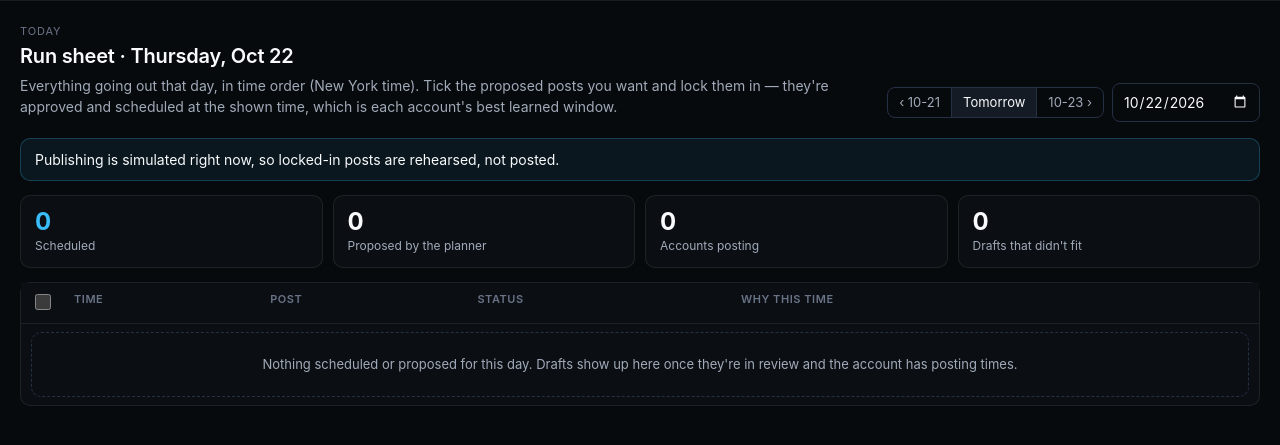
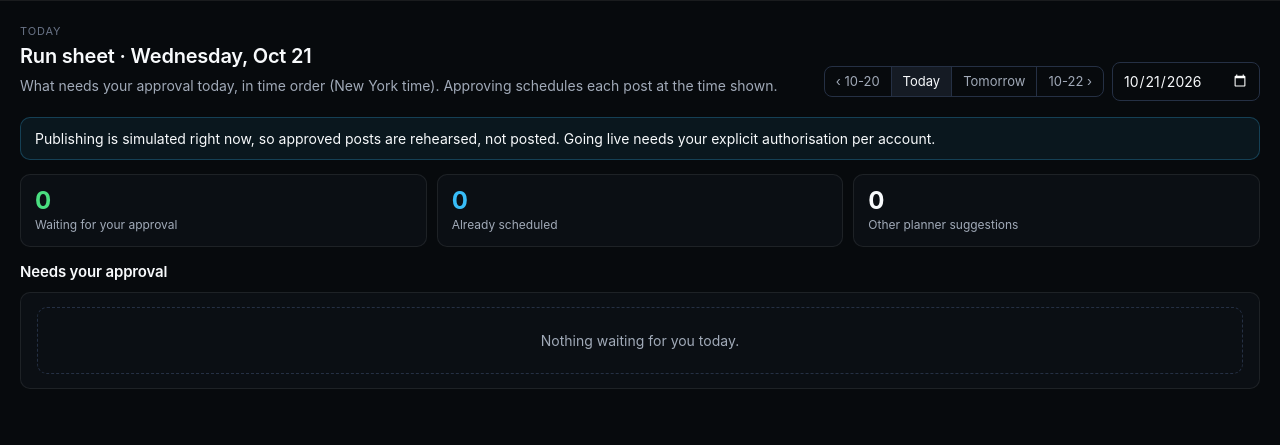
Before and after one commit to pln-byucatonis/social-growth-agent, a FastAPI app: page /runsheet in a window 1280 px wide. Shown: the part 76-521 px from the top of the page. Run offline with FastAPI, Linux system fonts and the light colour scheme; data comes from the database, SQL or seed files in the repository; data that the repository does not hold is empty; some libraries are stand-ins or nearby versions.

Commit message:
Run sheet: opens on today and leads with what needs approval; scheduled posts and other planner suggestions collapse below
Co-Authored-By: Claude Opus 5.5 <noreply@anthropic.com>
Claude-Session: https://claude.ai/code/session_01GCZsLAvTXM8czX1rZofJkm

```diff
--- a/pln_agent/web/app.py
+++ b/pln_agent/web/app.py
@@ -506,10 +506,17 @@ def calendar(request: Request, start: str = ""):
 @app.get("/runsheet", response_class=HTMLResponse)
 def runsheet_page(request: Request, day: str = ""):
     from .. import runsheet
-    d = date.fromisoformat(day) if day else datetime.now(ZoneInfo(settings.timezone)).date() + timedelta(days=1)
+    today = datetime.now(ZoneInfo(settings.timezone)).date()
+    d = (today + timedelta(days=1)) if day == "tomorrow" else (date.fromisoformat(day) if day else today)
     sheet = runsheet.day_sheet(db(), settings, d)
-    return page(request, "runsheet.html", s=sheet, day=d, prev=(d - timedelta(days=1)).isoformat(),
-                next=(d + timedelta(days=1)).isoformat(), bg=bg_status("runsheet"))
+    props = [r for r in sheet["rows"] if r["kind"] == "proposed"]
+    pinned = [r for r in props if r.get("pinned")]
+    # what needs a decision: posts a team challenge pinned for the day; on days without any, the planner's proposals
+    approve = pinned or props
+    return page(request, "runsheet.html", s=sheet, day=d, today=today, prev=(d - timedelta(days=1)).isoformat(),
+                next=(d + timedelta(days=1)).isoformat(), bg=bg_status("runsheet"), approve=approve,
+                suggestions=[r for r in props if r not in approve], scheduled=[r for r in sheet["rows"] if r["kind"] == "scheduled"],
+                now=datetime.now(ZoneInfo(settings.timezone)))
 
 
 @app.post("/runsheet/lock")
--- a/pln_agent/web/templates/home.html
+++ b/pln_agent/web/templates/home.html
@@ -1,7 +1,7 @@
 {% extends "base.html" %}{% block title %}Today{% endblock %}{% block body %}
 <div class="ph"><div class="t"><div class="eyebrow">Growth Desk</div><h1>Today</h1>
 <p>What needs a person right now, what's going out next, and how publishing is doing.</p></div>
-<div class="acts"><a class="btn primary" href="{{ base }}/runsheet">Plan tomorrow</a><a class="btn" href="{{ base }}/queue?state=in_review">Review drafts</a></div></div>
+<div class="acts"><a class="btn primary" href="{{ base }}/runsheet?day=tomorrow">Plan tomorrow</a><a class="btn" href="{{ base }}/queue?state=in_review">Review drafts</a></div></div>
 <div class="kpis">
 <a class="kpi {{ 'warn' if counts.get('in_review',0) else '' }}" href="{{ base }}/queue?state=in_review"><div class="v">{{ counts.get('in_review',0)|num }}</div><div class="l">Drafts waiting for approval</div></a>
 <a class="kpi {{ 'bad' if counts.get('needs_fix',0) else '' }}" href="{{ base }}/queue?state=needs_fix"><div class="v">{{ counts.get('needs_fix',0)|num }}</div><div class="l">Drafts that need a fix</div></a>
@@ -20,7 +20,7 @@
 </div><div>
 <div class="card"><div class="ch"><h2>Next up</h2><div class="acts"><a class="btn sm ghost" href="{{ base }}/runsheet">Run sheet →</a></div></div>
 {% if upcoming %}<ul class="list">{% for u in upcoming %}<li><div class="body"><b class="nowrap">{{ u.slot_at|when(true) }}</b> <span class="faint small">{{ u.slot_at|ago }}</span><div><a href="{{ base }}/variant/{{ u.variant_id }}">{{ u.hook or u.variant_id }}</a></div><span class="sub">{{ u.account_id|acct }}</span></div></li>{% endfor %}</ul>
-{% else %}<div class="empty">Nothing scheduled. <a href="{{ base }}/runsheet">Plan tomorrow →</a></div>{% endif %}</div>
+{% else %}<div class="empty">Nothing scheduled. <a href="{{ base }}/runsheet?day=tomorrow">Plan tomorrow →</a></div>{% endif %}</div>
 <div class="card"><div class="ch"><h2>Controls</h2></div>
 <form method="post" action="{{ base }}/publish/run"><button class="grow" style="width:100%">Run the publisher now</button><p class="faint small">Respects every gate: approvals, rights, rate caps, dry-run.</p></form><hr>
 <form method="post" action="{{ base }}/kill"><b>Emergency stop</b><p class="faint small">Halts the publisher and pauses every queued post. Recorded in the audit log.</p>
--- a/pln_agent/web/templates/runsheet.html
+++ b/pln_agent/web/templates/runsheet.html
@@ -1,23 +1,31 @@
 {% extends "base.html" %}{% block title %}Run sheet{% endblock %}{% block body %}
-<div class="ph"><div class="t"><div class="eyebrow">Today</div><h1>Run sheet · {{ day.strftime('%A, %b %-d') }}</h1>
-<p>Everything going out that day, in time order ({{ s.timezone.split('/')[-1].replace('_',' ') }} time). Tick the proposed posts you want and lock them in — they're approved and scheduled at the shown time, which is each account's best learned window.</p></div>
-<div class="acts"><div class="seg"><a href="{{ base }}/runsheet?day={{ prev }}">‹ {{ prev[5:] }}</a><a href="{{ base }}/runsheet" class="{{ 'on' if not request.query_params.get('day') }}">Tomorrow</a><a href="{{ base }}/runsheet?day={{ next }}">{{ next[5:] }} ›</a></div>
-<form method="get" class="inline"><input type="date" name="day" value="{{ s.day }}" onchange="this.form.submit()"></form></div></div>
-{% if dry_run or not publishing_enabled %}<div class="flash info">Publishing is simulated right now, so locked-in posts are rehearsed, not posted.</div>{% endif %}
-<div class="kpis"><div class="kpi info"><div class="v">{{ s.counts.scheduled }}</div><div class="l">Scheduled</div></div><div class="kpi"><div class="v">{{ s.counts.proposed }}</div><div class="l">Proposed by the planner</div></div>
-<div class="kpi"><div class="v">{{ s.rows|map(attribute='account_id')|unique|list|length }}</div><div class="l">Accounts posting</div></div><div class="kpi {{ 'warn' if s.unplaced else '' }}"><div class="v">{{ s.unplaced|length }}</div><div class="l">Drafts that didn't fit</div></div></div>
-<form method="post" action="{{ base }}/runsheet/lock"><input type="hidden" name="day" value="{{ s.day }}">
-<div class="card flush"><div class="tw"><table class="stack"><thead><tr><th style="width:28px"><input type="checkbox" data-all="pick" aria-label="Select all proposed"></th><th>Time</th><th>Post</th><th>Status</th><th>Why this time</th><th></th></tr></thead><tbody>
-{% for r in s.rows %}<tr>
-<td data-l="">{% if r.kind == 'proposed' %}<input type="checkbox" name="pick" value="{{ r.variant_id }}|{{ r.time.isoformat() }}" {{ 'checked' if r.qc != false }} aria-label="Lock in">{% endif %}</td>
-<td class="nowrap"><b style="font-size:15px">{{ r.time.strftime('%-I:%M %p') }}</b></td>
+{% macro row(r, pick=True) %}<tr>
+<td data-l="">{% if pick and r.kind == 'proposed' %}<input type="checkbox" name="pick" value="{{ r.variant_id }}|{{ r.time.isoformat() }}" {{ 'checked' if r.qc != false and r.pinned }} aria-label="Approve and schedule">{% endif %}</td>
+<td class="nowrap"><b style="font-size:15px">{{ r.time.strftime('%-I:%M %p') }}</b>{% if r.kind == 'proposed' and r.time < now %}<span class="sub" style="color:#fcd34d">time passed — goes out right after you approve</span>{% endif %}</td>
 <td><a href="{{ base }}/variant/{{ r.variant_id }}"><b class="clip2">{{ r.hook or r.variant_id }}</b></a><span class="sub">{{ r.account_id|acct }} · {{ r.brand_id|brand }}</span>
 <div>{% if r.pinned %}<a href="{{ base }}/team/challenge/{{ r.thread_id }}#tasks">{{ chip('x','info','Team challenge') }}</a>{% endif %}{% if r.route_role %}{{ chip(r.route_role,'muted',r.route_role|label) }}{% endif %}{% if r.two_person %}{{ chip('x','review','2 approvers') }}{% endif %}{% if r.qc == false %}{{ chip('x','bad','Failed QC') }}{% elif r.render and r.render != 'rendered' %}{{ chip('x','muted','Not rendered') }}{% endif %}</div></td>
-<td>{% if r.kind == 'scheduled' %}{{ chip('scheduled') }}<span class="sub">{{ r.job|label }} · {{ r.mode|label }}</span>{% if r.error %}<span class="sub" style="color:#fca5a5">{{ r.error }}</span>{% endif %}{% else %}{{ chip('proposed') }}<span class="sub">{{ r.state|label }}{% if r.score %} · score {{ (r.score*100)|round|int }}{% endif %}</span>{% endif %}</td>
+<td>{% if r.kind == 'scheduled' %}{{ chip('scheduled') }}<span class="sub">{{ r.job|label }} · {{ r.mode|label }}</span>{% if r.error %}<span class="sub" style="color:#fca5a5">{{ r.error }}</span>{% endif %}{% else %}{{ chip(r.state) }}<span class="sub">{{ r.mode|label }}{% if r.score %} · score {{ (r.score*100)|round|int }}{% endif %}</span>{% endif %}</td>
 <td class="small muted">{{ r.why_time or '' }}</td>
-<td class="act">{% if r.kind == 'scheduled' %}<button class="sm ghost" formaction="{{ base }}/runsheet/unschedule" name="vid" value="{{ r.variant_id }}" formnovalidate>Unschedule</button>{% endif %}</td></tr>
-{% else %}<tr><td colspan="6"><div class="empty">Nothing scheduled or proposed for this day. Drafts show up here once they're in review and the account has posting times.</div></td></tr>{% endfor %}</tbody></table></div></div>
-{% if s.counts.proposed %}<div class="bulkbar"><b id="bulkn"></b>{% if not user %}<input name="actor" placeholder="Your name" required>{% endif %}<button class="primary">Approve &amp; schedule selected</button><span class="faint small">Combat and partnership posts stay in review until a second approver signs off.</span></div>{% endif %}
+<td class="act">{% if r.kind == 'scheduled' %}<button class="sm ghost" formaction="{{ base }}/runsheet/unschedule" name="vid" value="{{ r.variant_id }}" formnovalidate>Unschedule</button>{% endif %}</td></tr>{% endmacro %}
+{% macro table(rows, pick=True, all_box=False) %}<div class="card flush"><div class="tw"><table class="stack"><thead><tr><th style="width:28px">{% if all_box %}<input type="checkbox" data-all="pick" aria-label="Select all">{% endif %}</th><th>Time</th><th>Post</th><th>Status</th><th>Why this time</th><th></th></tr></thead><tbody>
+{% for r in rows %}{{ row(r, pick) }}{% endfor %}</tbody></table></div></div>{% endmacro %}
+
+<div class="ph"><div class="t"><div class="eyebrow">{{ 'Today' if day == today else 'Run sheet' }}</div><h1>Run sheet · {{ day.strftime('%A, %b %-d') }}</h1>
+<p>What needs your approval {{ 'today' if day == today else 'this day' }}, in time order ({{ s.timezone.split('/')[-1].replace('_',' ') }} time). Approving schedules each post at the time shown.</p></div>
+<div class="acts"><div class="seg"><a href="{{ base }}/runsheet?day={{ prev }}">‹ {{ prev[5:] }}</a><a href="{{ base }}/runsheet" class="{{ 'on' if day == today }}">Today</a><a href="{{ base }}/runsheet?day=tomorrow" class="{{ 'on' if (day - today).days == 1 }}">Tomorrow</a><a href="{{ base }}/runsheet?day={{ next }}">{{ next[5:] }} ›</a></div>
+<form method="get" class="inline"><input type="date" name="day" value="{{ s.day }}" onchange="this.form.submit()"></form></div></div>
+{% if dry_run or not publishing_enabled %}<div class="flash info">Publishing is simulated right now, so approved posts are rehearsed, not posted. Going live needs your explicit authorisation per account.</div>{% endif %}
+<div class="kpis"><div class="kpi {{ 'warn' if approve else 'ok' }}"><div class="v">{{ approve|length }}</div><div class="l">Waiting for your approval</div></div><div class="kpi info"><div class="v">{{ scheduled|length }}</div><div class="l">Already scheduled</div></div>
+<div class="kpi"><div class="v">{{ suggestions|length }}</div><div class="l">Other planner suggestions</div></div></div>
+
+<form method="post" action="{{ base }}/runsheet/lock"><input type="hidden" name="day" value="{{ s.day }}">
+<div class="ch" style="margin:4px 0 8px"><h2>Needs your approval</h2></div>
+{% if approve %}{{ table(approve, True, True) }}
+<div class="bulkbar"><b id="bulkn"></b>{% if not user %}<input name="actor" placeholder="Your name" required>{% endif %}<button class="primary">Approve &amp; schedule selected</button><span class="faint small">Combat and partnership posts stay in review until a second approver signs off.</span></div>
+{% else %}<div class="card"><div class="empty">Nothing waiting for you {{ 'today' if day == today else 'on this day' }}.</div></div>{% endif %}
+
+{% if scheduled %}<details class="card" style="margin-top:12px"><summary><b>Already scheduled ({{ scheduled|length }})</b></summary><div style="margin-top:8px">{{ table(scheduled, False) }}</div></details>{% endif %}
+{% if suggestions %}<details class="card" style="margin-top:12px"><summary><b>Other planner suggestions ({{ suggestions|length }})</b> <span class="faint small">— drafts the planner would post this day; tick any you also want</span></summary><div style="margin-top:8px">{{ table(suggestions, True) }}</div></details>{% endif %}
 </form>
 {% if s.unplaced %}<div class="card"><details><summary>Drafts that didn't fit this day ({{ s.unplaced|length }})</summary><ul class="list">{% for u in s.unplaced %}<li><div class="body"><a href="{{ base }}/variant/{{ u.variant_id }}" class="mono">{{ u.variant_id }}</a><span class="sub">{{ u.reason }}</span></div></li>{% endfor %}</ul></details></div>{% endif %}
 <script>(function(){var n=document.getElementById('bulkn');if(!n)return;function u(){n.textContent=document.querySelectorAll('input[name=pick]:checked').length+' selected'}document.querySelectorAll('input[name=pick],[data-all]').forEach(function(c){c.addEventListener('change',u)});u()})()</script>
```
